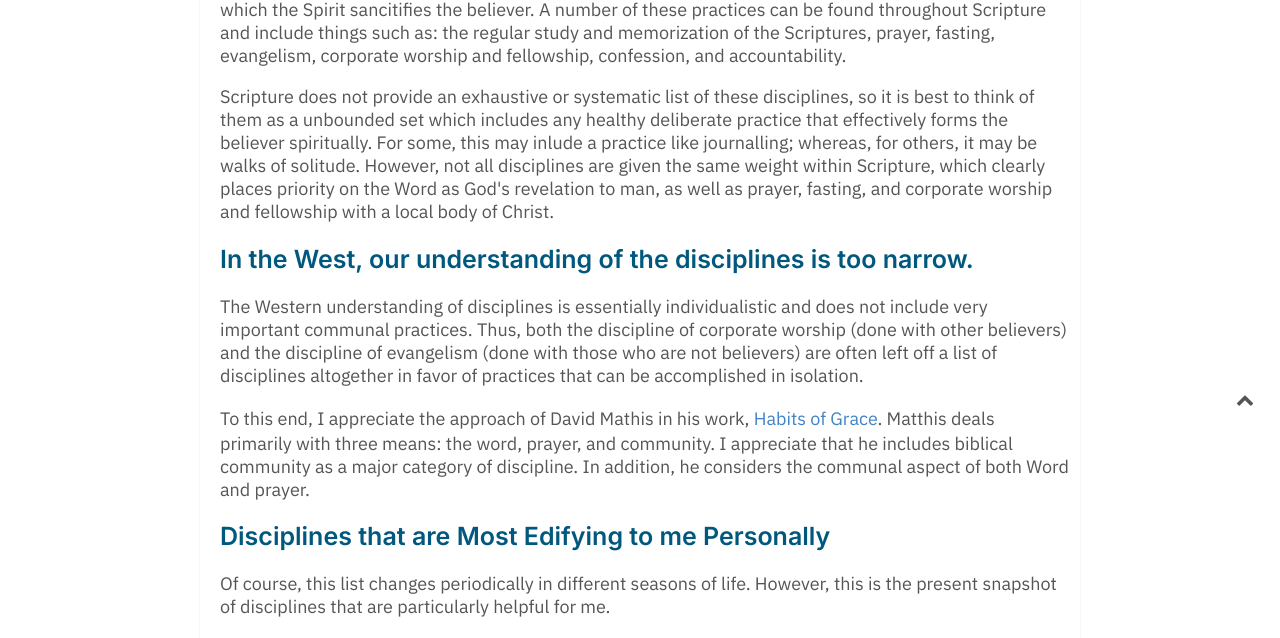
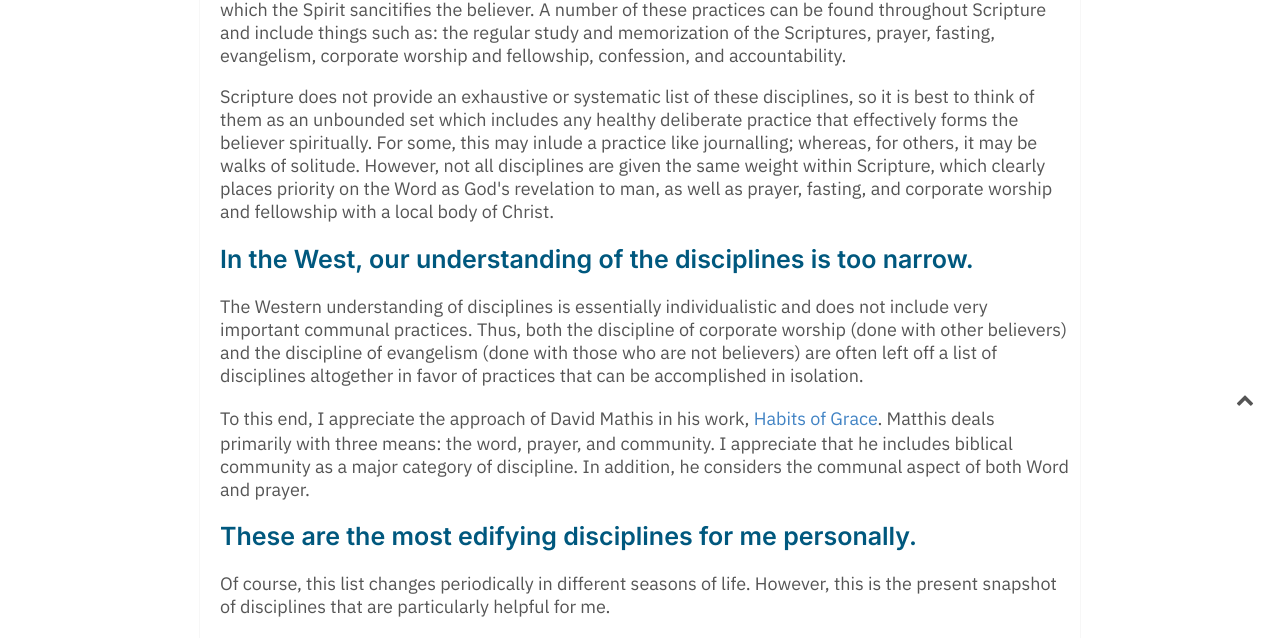
Before and after one commit to keelancook/notebook, a Jekyll site: the page built from _notes/Spiritual Disciplines.md, in a window 1280 px wide. Shown: the part 468-1106 px from the top of the page. Built offline with Jekyll 4.4.1, drawn with Linux system fonts in a browser that asks for light colours.

Commit message:
gardening

```diff
--- a/_notes/Spiritual Disciplines.md
+++ b/_notes/Spiritual Disciplines.md
@@ -8,14 +8,14 @@ created: 2021-03-11
 
 Spiritual disciplines are a type of [[Deliberate Practice]] which serve as the primary means of grace through which the Spirit sancitifies the believer. A number of these practices can be found throughout Scripture and include things such as: the regular study and memorization of the Scriptures, prayer, fasting, evangelism, corporate worship and fellowship, confession, and accountability.
 
-Scripture does not provide an exhaustive or systematic list of these disciplines, so it is best to think of them as a unbounded set which includes any healthy deliberate practice that effectively forms the believer spiritually. For some, this may inlude a practice like journalling; whereas, for others, it may be walks of solitude. However, not all disciplines are given the same weight within Scripture, which clearly places priority on the Word as God's revelation to man, as well as prayer, fasting, and corporate worship and fellowship with a local body of Christ.
+Scripture does not provide an exhaustive or systematic list of these disciplines, so it is best to think of them as an unbounded set which includes any healthy deliberate practice that effectively forms the believer spiritually. For some, this may inlude a practice like journalling; whereas, for others, it may be walks of solitude. However, not all disciplines are given the same weight within Scripture, which clearly places priority on the Word as God's revelation to man, as well as prayer, fasting, and corporate worship and fellowship with a local body of Christ.
 
 ## In the West, our understanding of the disciplines is too narrow.
 The Western understanding of disciplines is essentially individualistic and does not include very important communal practices. Thus, both the discipline of corporate worship (done with other believers) and the discipline of evangelism (done with those who are not believers) are often left off a list of disciplines altogether in favor of practices that can be accomplished in isolation.
 
 To this end, I appreciate the approach of David Mathis in his work, [Habits of Grace](https://amzn.to/3qEXhw6). Matthis deals primarily with three means: the word, prayer, and community. I appreciate that he includes biblical community as a major category of discipline. In addition, he considers the communal aspect of both Word and prayer.
 
-## Disciplines that are Most Edifying to me Personally
+## These are the most edifying disciplines for me personally.
 Of course, this list changes periodically in different seasons of life. However, this is the present snapshot of disciplines that are particularly helpful for me.
 
 First, it must be stated that Scripture is clear on the primary and central importance of study of the Word, prayer, and Christian community. These three are foundational, and in so, should take the "most important" title for all believers. In my own life, I wake early to ensure I can build each day on the platform of the Word and prayer. My day usually starts around 4am with the first hour dedicated to Scripture, prayer, and mindful meditation. In order to continue this deliberate practice, I go to bed early, usually around 9pm. By taking these first hours of the day, I can avoid the interruption that naturally occurs after other people (in my home and outside of it) begin to wake and work. I also begin my day in the word and hopefully set the course for all that will follow. I typically follow a guided reading plan through Scripture. Sometimes I read through the Bible, other times, I slow down to study more intensely a particular book or the Bible. I often make notes, annotate, or engage critically with my reading as well. Prayer is a mix of adoration, those needs I know for our family and others, and the content I have read in Scripture itself. Communally, I place great importance on corporate worship, fellowship, study, and accountablility. Each of these find their best expression in the deep relationships established through participation in the local church.
```
